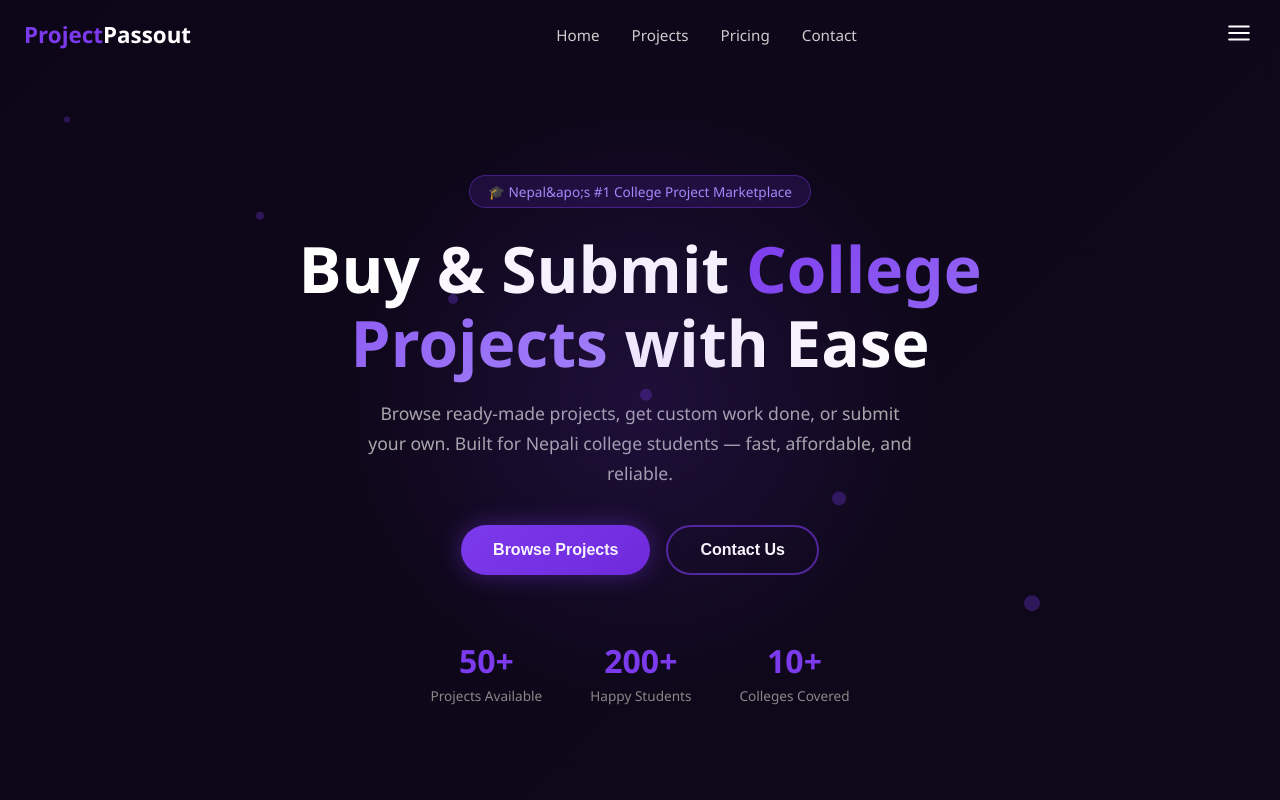
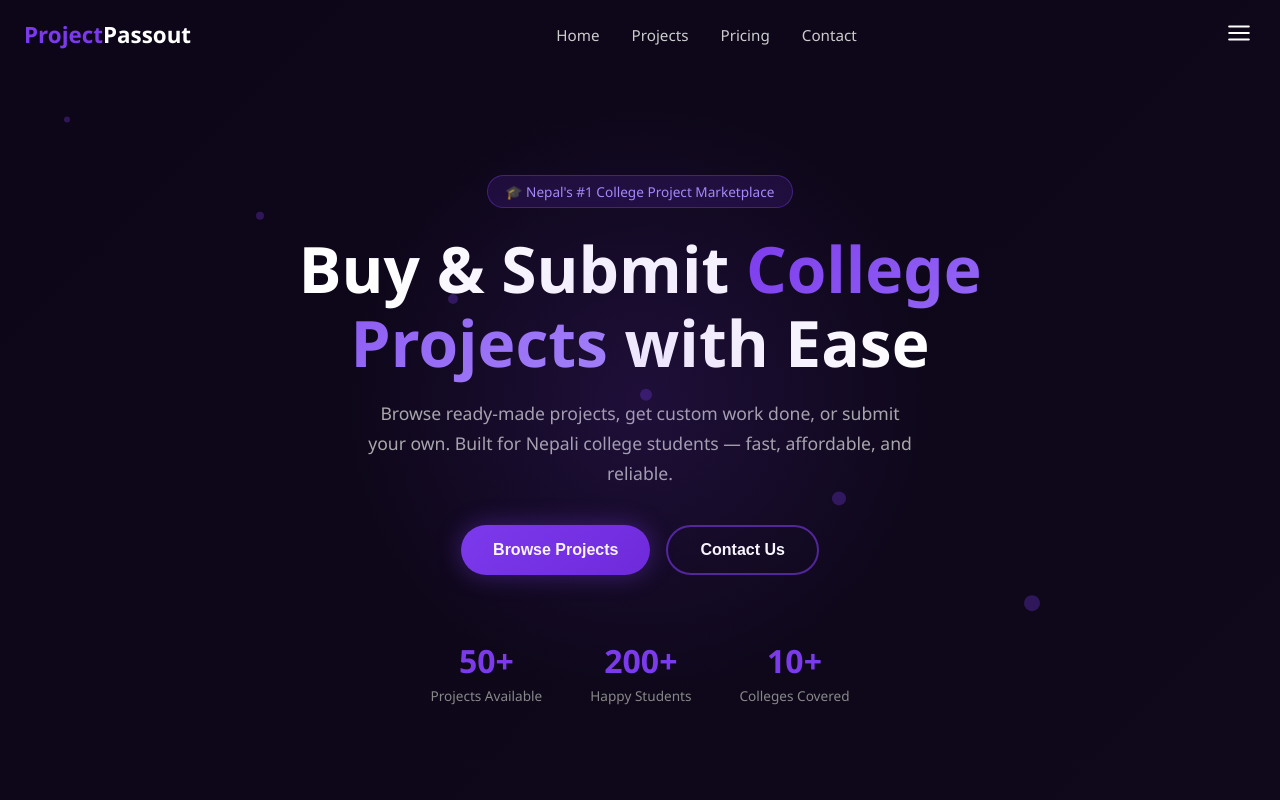
Before and after one commit to rijan0717/projectpassout-next, a Next.js app: page / in a window 1280 px wide. Shown: the top 800 px of the page. Built offline with nearby package versions, Linux system fonts and the light colour scheme.

Commit message:
content fixed

```diff
--- a/src/components/Footer.jsx
+++ b/src/components/Footer.jsx
@@ -21,7 +21,7 @@ function Footer() {
             <span style={{ color: "#fff" }}>Passout</span>
           </div>
           <p style={{ color: "#666", fontSize: "0.9rem", lineHeight: 1.75, maxWidth: "280px" }}>
-            University&apos; project & web development marketplace. Buy ready-made projects or get custom work done 📩
+            University&apos;s project & web development marketplace. Buy ready-made projects or get custom work done 📩
           </p>
           <div style={{ display: "flex", gap: "12px", marginTop: "20px" }}>
             {[
@@ -81,7 +81,7 @@ function Footer() {
       </div>
 
       <div style={{ maxWidth: "1100px", margin: "0 auto", borderTop: "1px solid rgba(255,255,255,0.06)", paddingTop: "24px", display: "flex", justifyContent: "space-between", alignItems: "center", flexWrap: "wrap", gap: "10px" }}>
-        <p style={{ color: "#d0c6c6", fontSize: "0.82rem" }}>© 2026 ProjectPassout Pvt. Ltd. Built for University college students.</p>
+        <p style={{ color: "#d0c6c6", fontSize: "0.82rem" }}>© 2026 ProjectPassout. Built for University students & Business Growth .</p>
         <p style={{ color: "#d0c6c6", fontSize: "0.82rem" }}>Made with ❤️ in Kathmandu</p>
       </div>
     </footer>
--- a/src/components/Hero.jsx
+++ b/src/components/Hero.jsx
@@ -32,7 +32,7 @@ function Hero() {
       <motion.div initial={{ opacity: 0, y: 20 }} animate={{ opacity: 1, y: 0 }} transition={{ delay: 0.2 }}
         style={{ background: "rgba(124,58,237,0.15)", border: "1px solid rgba(124,58,237,0.4)", borderRadius: "30px", padding: "6px 18px", fontSize: "0.85rem", color: "#a78bfa", marginBottom: "24px", display: "inline-block" }}
       >
-        🎓 Nepal&apo;s #1 College Project Marketplace
+        🎓 Nepal&apos;s #1 College Project Marketplace
       </motion.div>
 
       <motion.h1 initial={{ opacity: 0, y: 30 }} animate={{ opacity: 1, y: 0 }} transition={{ delay: 0.3, duration: 0.7 }}
```
Also changed, not shown: src/app/projects/[id]/page.js (indentation only).
